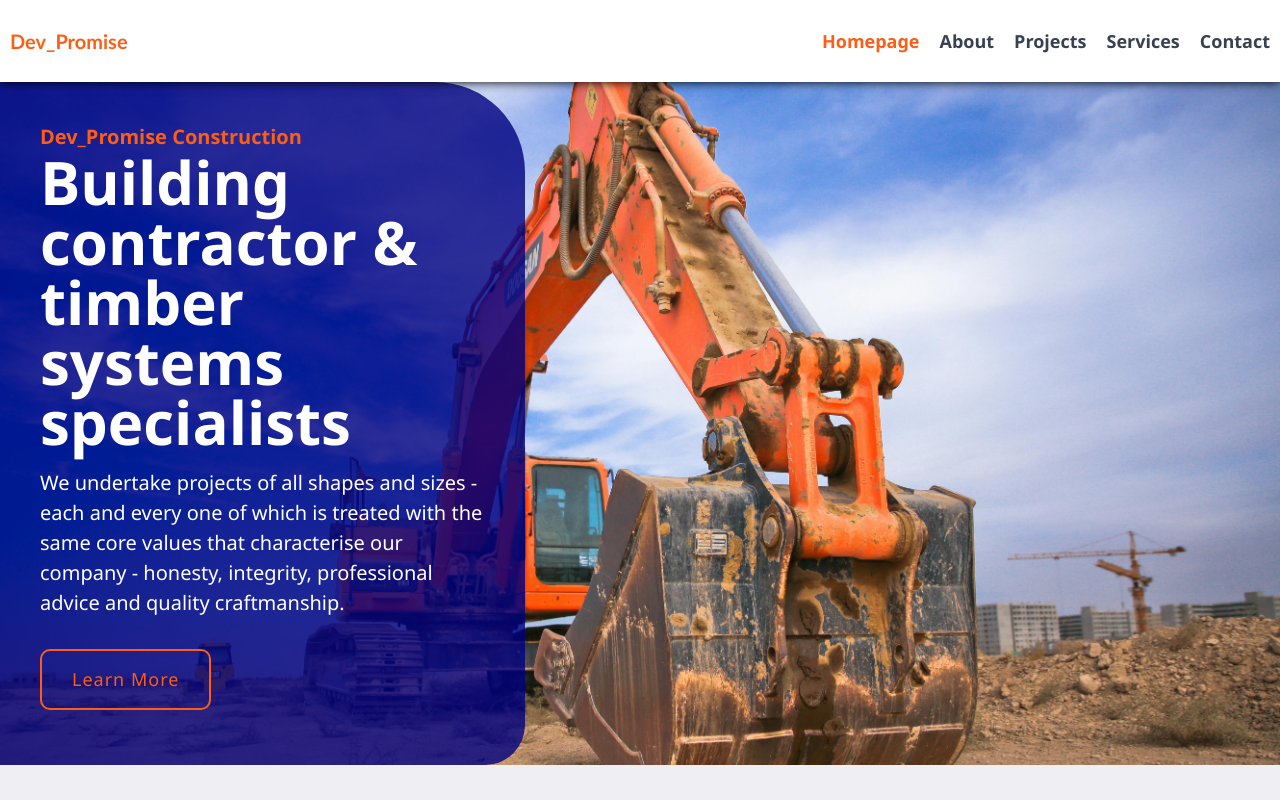
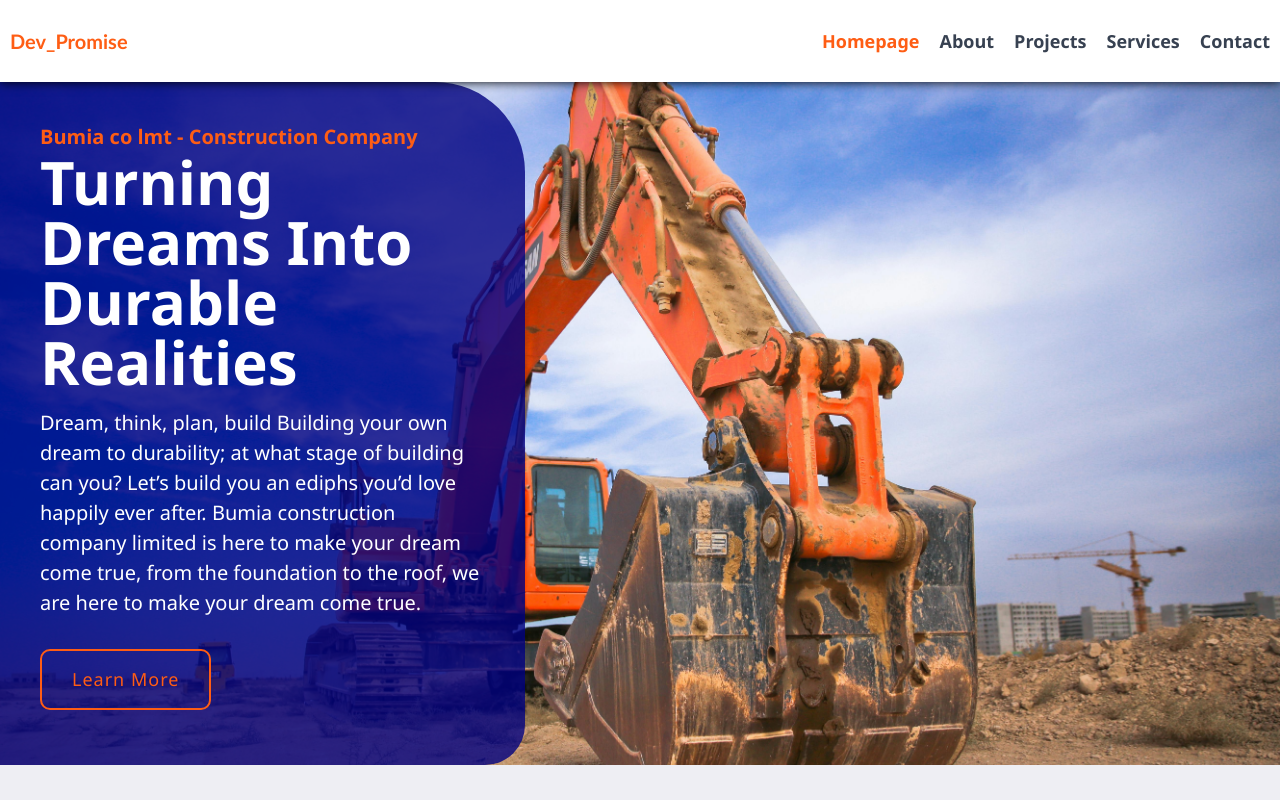
Before and after one commit to Prom-ise/construction-website, a React (Vite) app: page / in a window 1280 px wide. Shown: the top 800 px of the page. Built offline with nearby package versions, Linux system fonts and the light colour scheme.

Commit message:
feat: update contact information and enhance Homepage content for branding

```diff
--- a/src/components/Footer.jsx
+++ b/src/components/Footer.jsx
@@ -39,7 +39,7 @@ const Footer = () => {
 
       <div className='flex flex-col md:flex-row justify-between items-center bg-[rgb(19,25,68)] mx-3 rounded-2xl px-4 py-4 gap-4 md:gap-0'>
         <a
-          href="tel:+23481000659398"
+          href="tel:+905488216001"
           className='flex font-bold justify-between items-center bg-[rgb(254,93,20)] text-white p-2 rounded-md w-full md:w-[300px] mx-auto my-3 hover:opacity-90 transition-all duration-300'
         >
           <div className='text-4xl bg-white rounded-full p-3 text-[navy] mr-3'>
@@ -47,7 +47,7 @@ const Footer = () => {
           </div>
           <div>
             <div>Call Today!</div>
-            <div>(+234) 810 0065 9398</div>
+            <div>(+90) 548 821 6001</div>
           </div>
         </a>
         <div className='flex justify-center items-center text-3xl space-x-2 text-[rgb(254,93,20)] my-3'>
--- a/src/pages/Homepage.jsx
+++ b/src/pages/Homepage.jsx
@@ -17,16 +17,17 @@ const Homepage = () => {
       >
         <div className="subSect1 w-full md:w-5/12 p-8 text-white z-10">
           <p className="text-[rgb(254,93,20)] font-bold">
-            Dev_Promise Construction
+            Bumia co lmt - Construction Company
           </p>
           <h1 className="text-3xl md:text-6xl font-bold mb-4">
-            Building contractor & timber systems specialists
+            Turning Dreams Into Durable Realities
           </h1>
           <p>
-            We undertake projects of all shapes and sizes - each and every one
-            of which is treated with the same core values that characterise our
-            company - honesty, integrity, professional advice and quality
-            craftmanship.
+            Dream, think, plan, build Building your own dream to durability; at
+            what stage of building can you? Let’s build you an ediphs you’d love
+            happily ever after. Bumia construction company limited is here to
+            make your dream come true, from the foundation to the roof, we are
+            here to make your dream come true.
           </p>
           <div className="mt-4">
             <Link to="/about" className="button">
```
